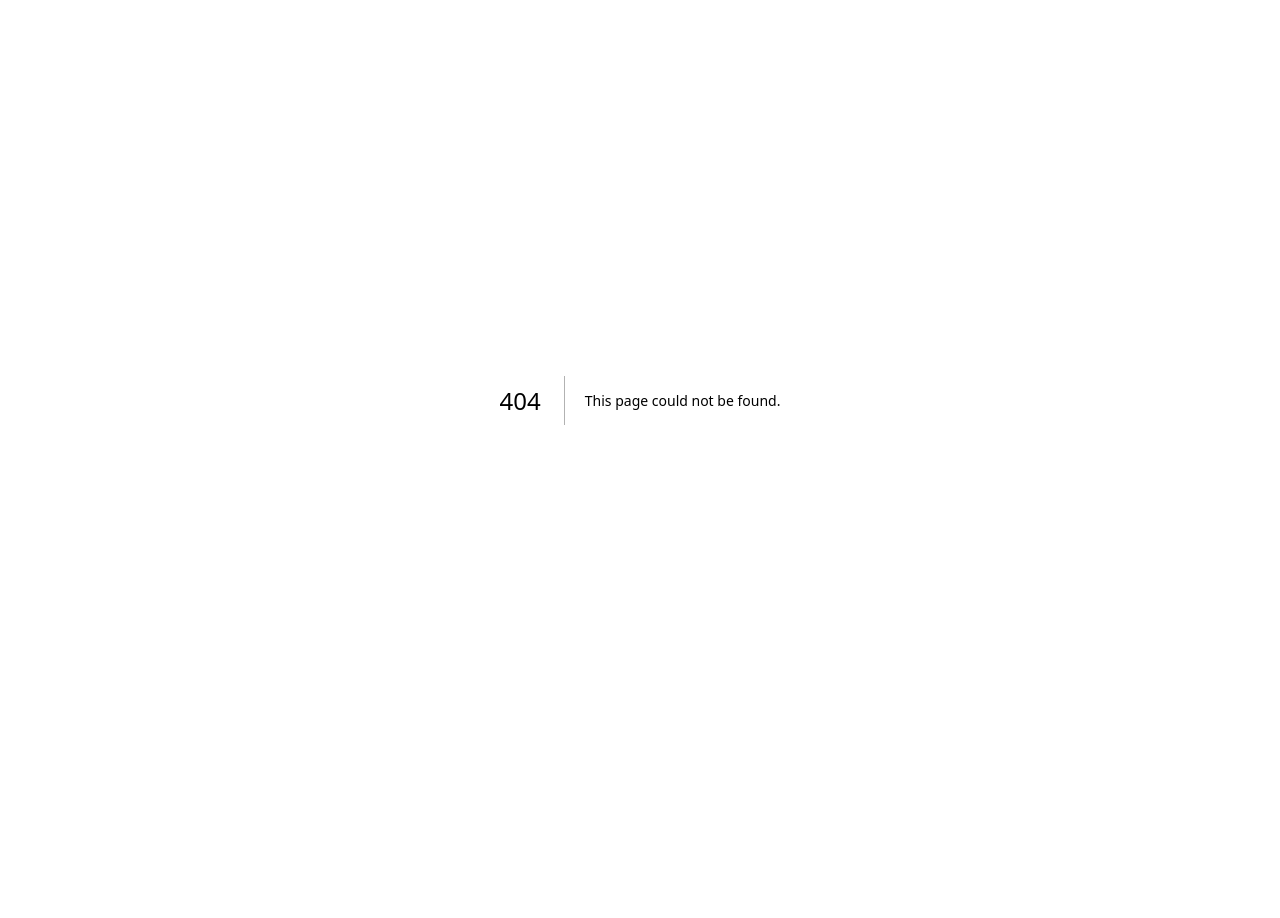
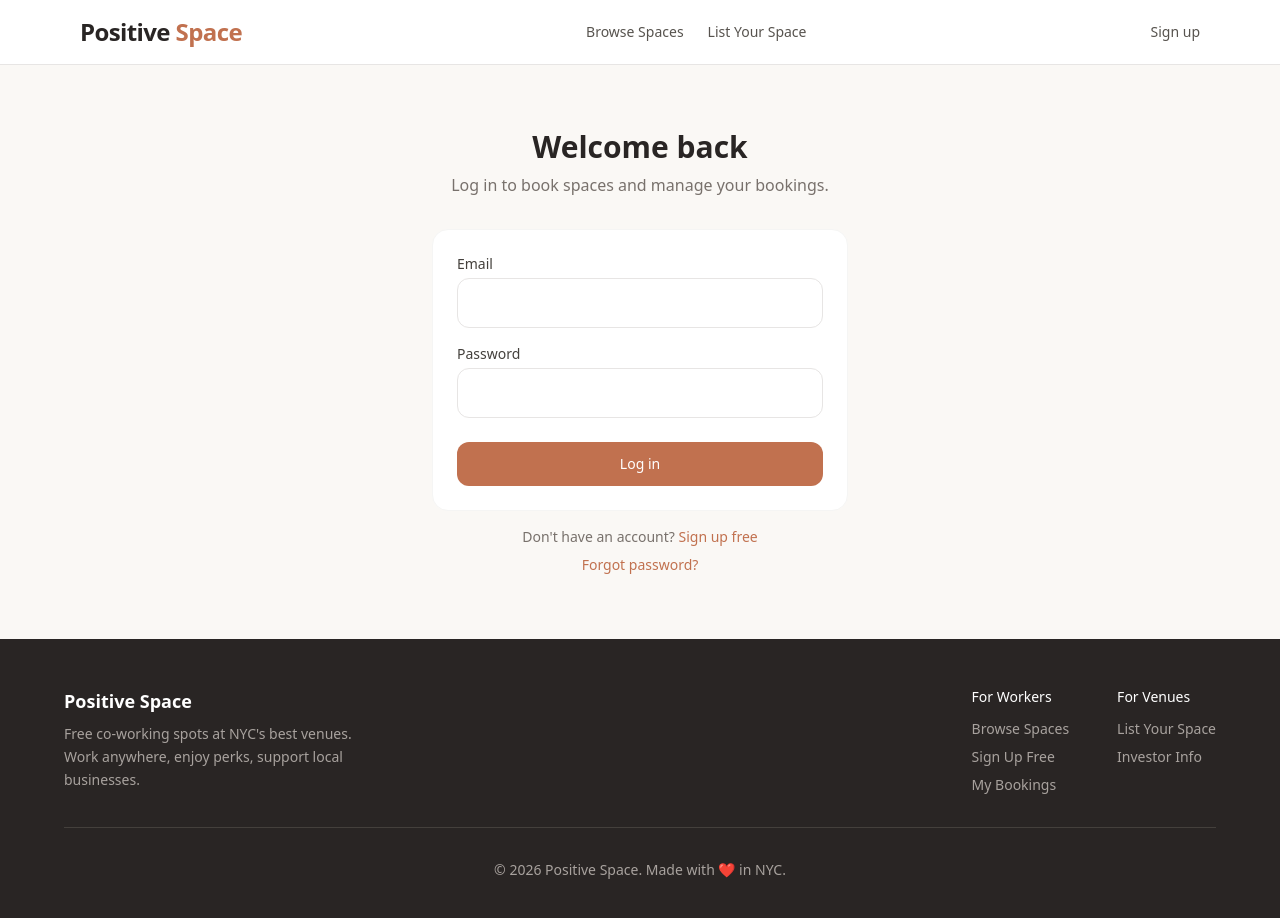
Before and after one commit to ph1models-gif/Positive-space-app, a Next.js app: page /login in a window 1280 px wide. Before the commit this address had no page. Shown: the top 918 px of the page. Before the commit the page ends 800 px from the top, so only its background shows below. Built offline with nearby package versions, Linux system fonts and the light colour scheme.

Commit message:
Add login page

```diff
--- /dev/null
+++ b/app/login/page.tsx
@@ -0,0 +1,127 @@
+'use client';
+
+import { useState } from "react";
+
+export default function Login() {
+  const [formData, setFormData] = useState({
+    email: "",
+    password: "",
+  });
+
+  const handleChange = (e: React.ChangeEvent<HTMLInputElement>) => {
+    setFormData({ ...formData, [e.target.name]: e.target.value });
+  };
+
+  const handleSubmit = (e: React.FormEvent) => {
+    e.preventDefault();
+    // TODO: Handle login logic (e.g., API call)
+    console.log("Login submitted:", formData);
+  };
+
+  return (
+    <main className="min-h-screen bg-[#FAF8F5] font-sans">
+      {/* Nav */}
+      <nav className="bg-white border-b border-stone-200 sticky top-0 z-50">
+        <div className="max-w-6xl mx-auto px-4 py-4 flex items-center justify-between">
+          <div className="flex items-center gap-2">
+            <span className="text-2xl font-bold text-stone-800 tracking-tight">
+              Positive <span style={{ color: "#C1714F" }}>Space</span>
+            </span>
+          </div>
+          <div className="hidden md:flex items-center gap-6 text-sm text-stone-600">
+            <a href="/spaces" className="hover:text-stone-900 transition">Browse Spaces</a>
+            <a href="/vendor" className="hover:text-stone-900 transition">List Your Space</a>
+          </div>
+          <div className="flex items-center gap-3">
+            <a href="/signup" className="text-sm text-stone-600 hover:text-stone-900 transition">Sign up</a>
+          </div>
+        </div>
+      </nav>
+
+      {/* Login Form */}
+      <div className="max-w-md mx-auto px-4 py-16">
+        <h1 className="text-3xl font-bold text-stone-800 mb-2 text-center">Welcome back</h1>
+        <p className="text-stone-500 mb-8 text-center">Log in to book spaces and manage your bookings.</p>
+
+        <form onSubmit={handleSubmit} className="bg-white rounded-2xl p-6 border border-stone-100">
+          <div className="mb-4">
+            <label htmlFor="email" className="block text-sm font-medium text-stone-700 mb-1">
+              Email
+            </label>
+            <input
+              type="email"
+              id="email"
+              name="email"
+              value={formData.email}
+              onChange={handleChange}
+              className="w-full px-4 py-3 rounded-xl border border-stone-200 focus:border-[#C1714F] focus:outline-none"
+              required
+            />
+          </div>
+
+          <div className="mb-6">
+            <label htmlFor="password" className="block text-sm font-medium text-stone-700 mb-1">
+              Password
+            </label>
+            <input
+              type="password"
+              id="password"
+              name="password"
+              value={formData.password}
+              onChange={handleChange}
+              className="w-full px-4 py-3 rounded-xl border border-stone-200 focus:border-[#C1714F] focus:outline-none"
+              required
+            />
+          </div>
+
+          <button
+            type="submit"
+            className="w-full py-3 text-white rounded-xl font-medium transition text-sm"
+            style={{ backgroundColor: "#C1714F" }}
+          >
+            Log in
+          </button>
+        </form>
+
+        <p className="text-sm text-stone-500 mt-4 text-center">
+          Don't have an account? <a href="/signup" className="text-[#C1714F] hover:underline">Sign up free</a>
+        </p>
+        <p className="text-sm text-stone-500 mt-2 text-center">
+          <a href="/forgot-password" className="text-[#C1714F] hover:underline">Forgot password?</a>
+        </p>
+      </div>
+
+      {/* Footer */}
+      <footer className="bg-stone-800 text-stone-400 py-12 px-4 mt-auto">
+        <div className="max-w-6xl mx-auto flex flex-col md:flex-row justify-between gap-8">
+          <div>
+            <div className="text-white font-bold text-lg mb-2">Positive Space</div>
+            <p className="text-sm max-w-xs leading-relaxed">
+              Free co-working spots at NYC's best venues. Work anywhere, enjoy perks, support local businesses.
+            </p>
+          </div>
+          <div className="flex gap-12 text-sm">
+            <div>
+              <div className="text-white font-medium mb-3">For Workers</div>
+              <div className="flex flex-col gap-2">
+                <a href="/spaces" className="hover:text-white transition">Browse Spaces</a>
+                <a href="/signup" className="hover:text-white transition">Sign Up Free</a>
+                <a href="/dashboard" className="hover:text-white transition">My Bookings</a>
+              </div>
+            </div>
+            <div>
+              <div className="text-white font-medium mb-3">For Venues</div>
+              <div className="flex flex-col gap-2">
+                <a href="/vendor" className="hover:text-white transition">List Your Space</a>
+                <a href="/proposal" className="hover:text-white transition">Investor Info</a>
+              </div>
+            </div>
+          </div>
+        </div>
+        <div className="max-w-6xl mx-auto mt-8 pt-8 border-t border-stone-700 text-sm text-center">
+          © 2026 Positive Space. Made with ❤️ in NYC.
+        </div>
+      </footer>
+    </main>
+  );
+}
```
